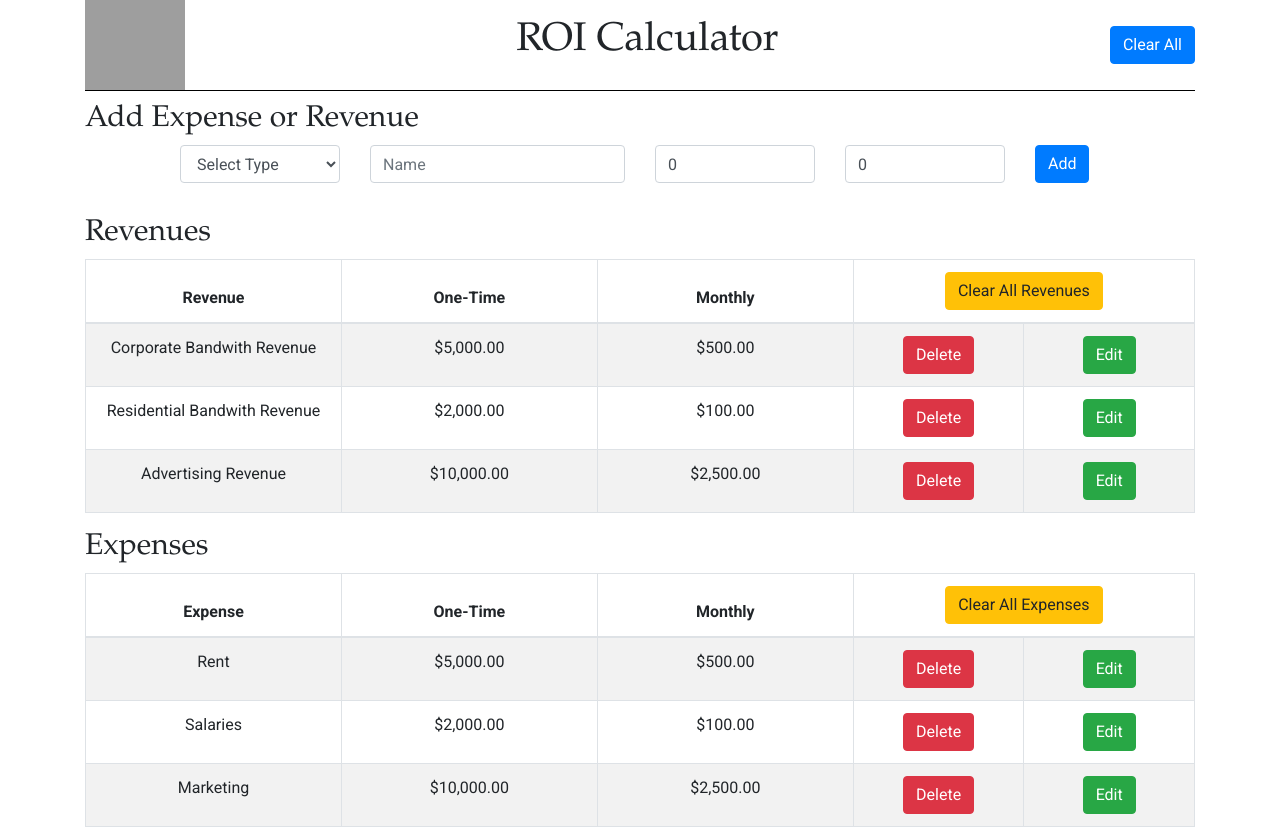
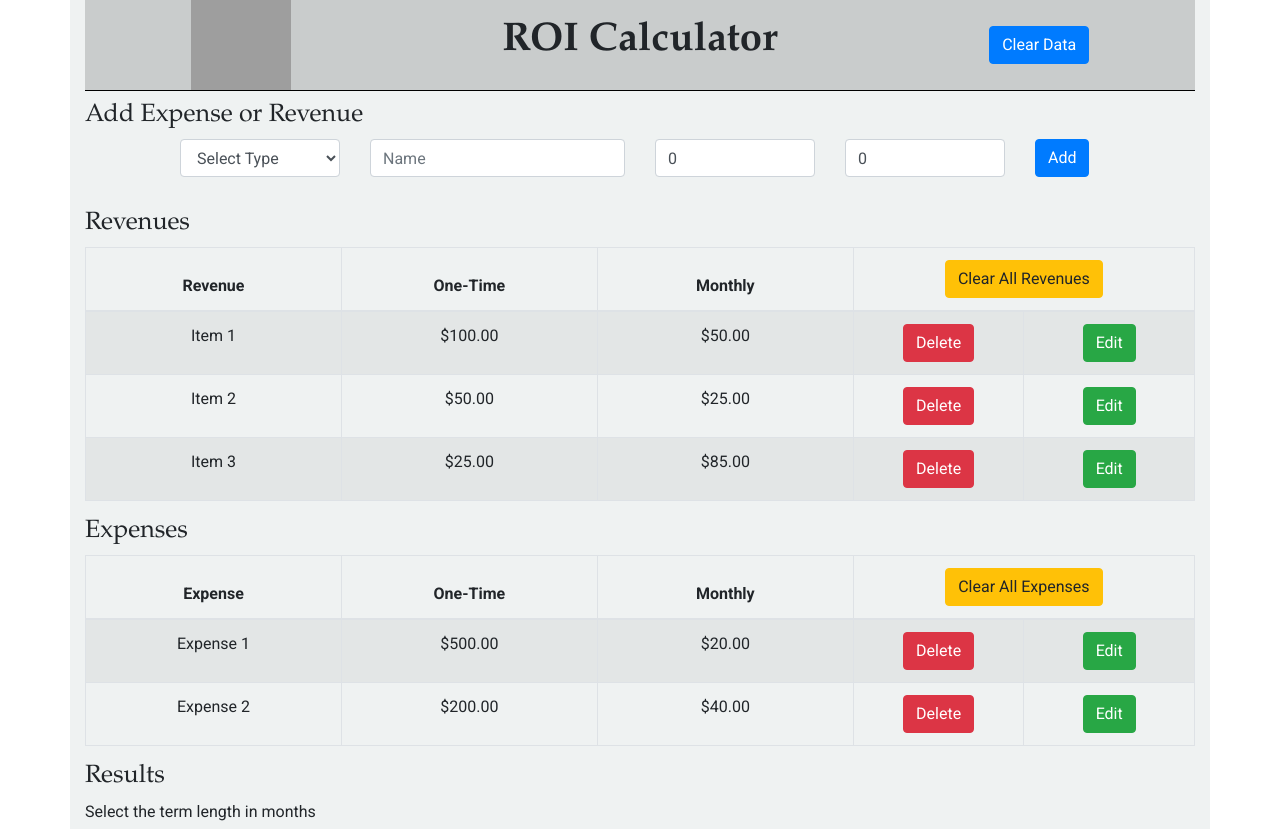
Before and after one commit to zayolab/developer-exercise, a React (Create React App) app: page / in a window 1280 px wide. Shown: the top 829 px of the page. Built offline with nearby package versions, Linux system fonts and the light colour scheme; grey boxes are pictures that could not be loaded.

Commit message:
formatting changes

```diff
--- a/src/App.css
+++ b/src/App.css
@@ -27,23 +27,25 @@
 }
 
 .container {
-  background-color: white;
+  background-color: #eff2f2;
 }
 
 .navBar {
   display: flex;
-  justify-content: space-between;
+  justify-content: space-around;
   align-items: center;
   border-bottom: 1px solid black;
   margin-bottom: 10px;
+  background-color: #c9cccc;
 }
 .title {
   font-family: garamond;
+  font-weight: bold;
 }
 
 h2 {
   font-family: garamond;
-  font-size: 30px;
+  font-size: 25px;
 }
 
 .error {
--- a/src/App.js
+++ b/src/App.js
@@ -15,14 +15,13 @@ const App = () => {
 /*********************** App Data ***********************/
 
   const revenueData = [
-    {id: 1, name: "Corporate Bandwith Revenue", oneTime:5000, monthly: 500, type: "Revenue"},
-    {id: 2, name: "Residential Bandwith Revenue", oneTime:2000, monthly: 100, type: "Revenue" },
-    {id: 3, name: "Advertising Revenue", oneTime:10000, monthly: 2500, type: "Revenue" }
+    {id: 1, name: "Item 1", oneTime:100, monthly: 50, type: "Revenue"},
+    {id: 2, name: "Item 2", oneTime:50, monthly: 25, type: "Revenue" },
+    {id: 3, name: "Item 3", oneTime:25, monthly: 85, type: "Revenue" }
   ]
   const expenseData = [
-    {id: 1, name: "Rent", oneTime:5000, monthly: 500, type: "Expense" },
-    {id: 2, name: "Salaries", oneTime:2000, monthly: 100, type: "Expense" },
-    {id: 3, name: "Marketing", oneTime:10000, monthly: 2500, type: "Expense" }
+    {id: 1, name: "Expense 1", oneTime:500, monthly: 20, type: "Expense" },
+    {id: 2, name: "Expense 2", oneTime:200, monthly: 40, type: "Expense" }
   ]
 
   const initialDataEditForm = {id: null, name: '', oneTime: 0, monthly: 0, type: ""}
@@ -100,7 +99,8 @@ const App = () => {
 
   return (
     <div className="container">
-      <Header />
+      <Header
+        deleteAllRevenueAndExpenses={deleteAllRevenueAndExpenses}/>
       <div className="flex-row">
         <div className="flex-large">
           {editingData ? (
--- a/src/components/EditDataForm.js
+++ b/src/components/EditDataForm.js
@@ -103,7 +103,7 @@ const EditDataForm = props => {
             <Button type="submit">Update {dataType}</Button>
           </Col>
           <Col sm={2} className="add-form-button">
-            <Button variant="warning" onClick={() => props.setEditingData(false)} className="button muted-button">
+            <Button variant="secondary" onClick={() => props.setEditingData(false)} className="button muted-button">
               Cancel
             </Button>
           </Col>
--- a/src/components/Header.js
+++ b/src/components/Header.js
@@ -16,7 +16,7 @@ const Header = props => (
           className="d-inline-block align-center"
         />
         <h1 className="title">ROI Calculator</h1>
-        <Button>Clear All</Button>
+        <Button onClick={props.deleteAllRevenueAndExpenses}>Clear Data</Button>
   </div>
 )
 
```
